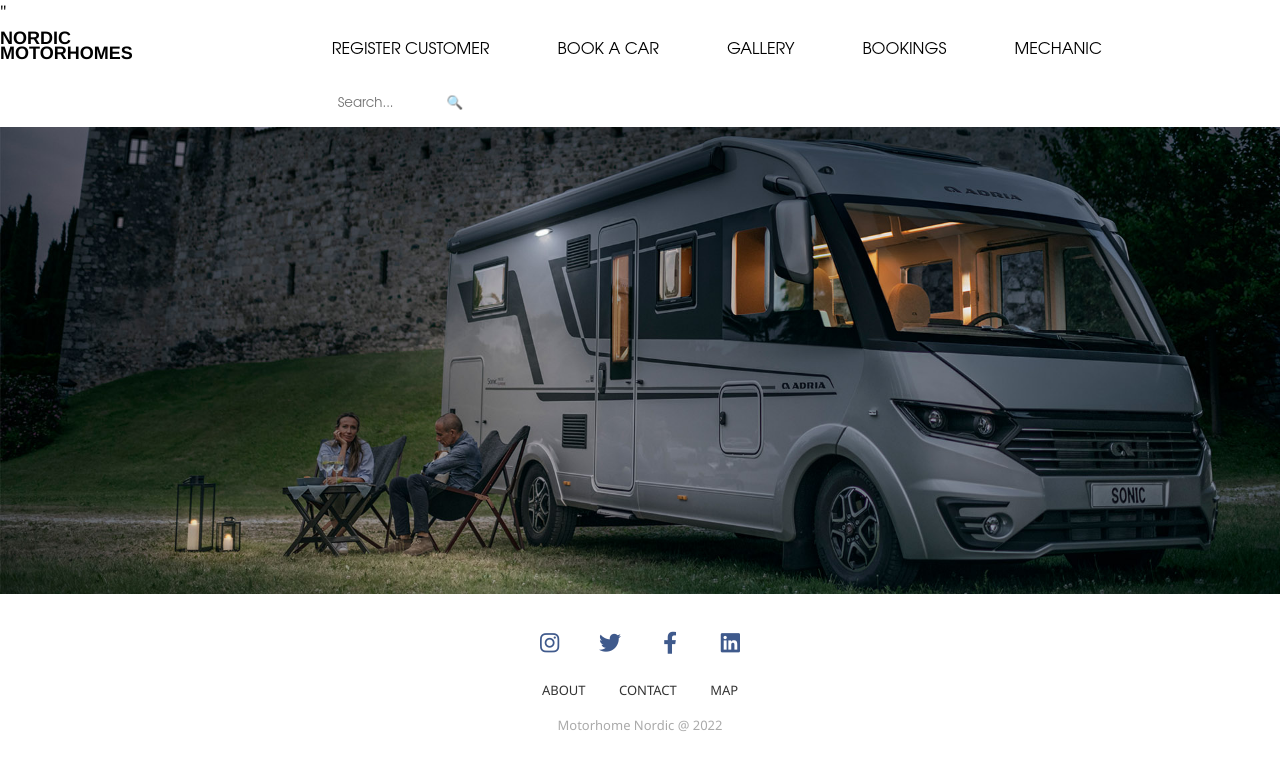
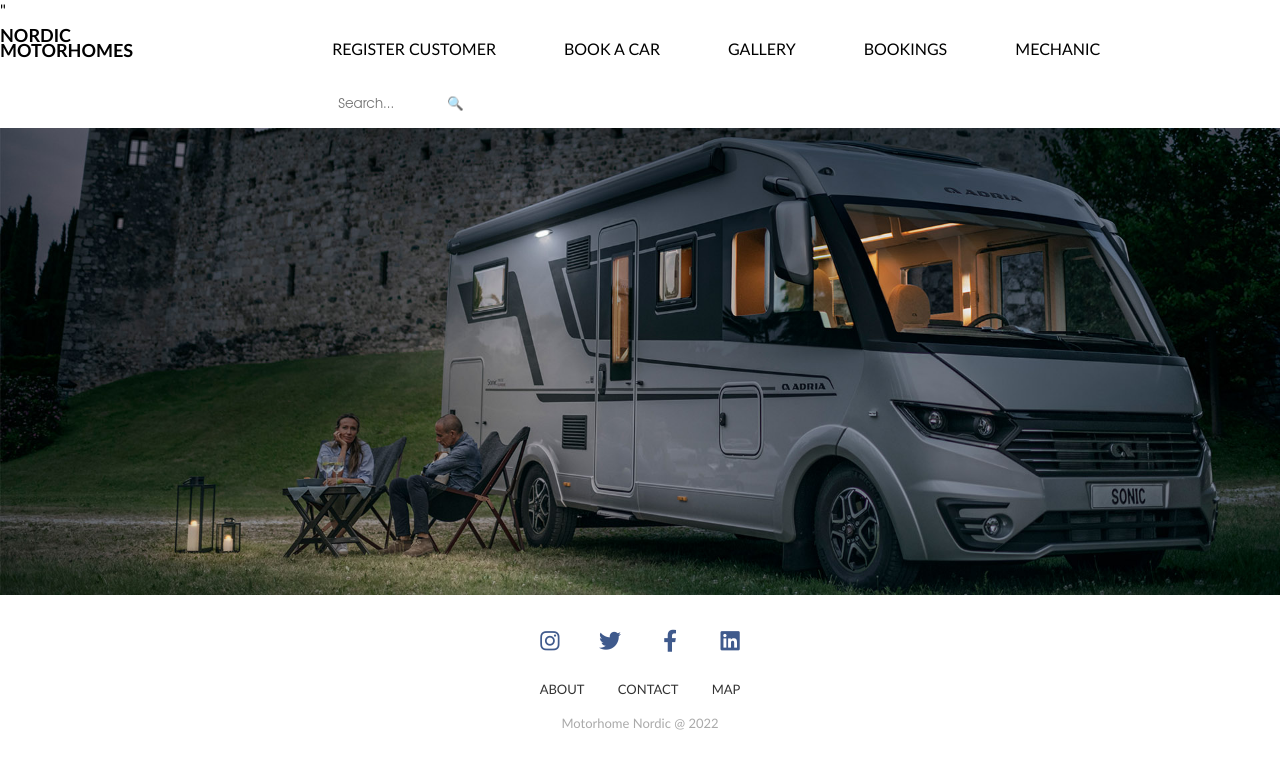
Before and after one commit to moniozd/2ndsemesterproject, a Spring app: page /frontpage/index in a window 1280 px wide. Shown: the top 770 px of the page. Run offline with Thymeleaf, Linux system fonts and the light colour scheme; the template is opened without the code that fills it, so the values that code supplies are empty; some libraries are stand-ins or nearby versions.

Commit message:
social media, fonts, searchbar, design

```diff
--- a/MotorhomesProject/src/main/resources/static/frontpage.css
+++ b/MotorhomesProject/src/main/resources/static/frontpage.css
@@ -4,11 +4,11 @@
 }
 body {
     margin: 0;
-    font-family: 'Segoe UI';
+    font-family: Optima, sans-serif;;
 }
 
 h1 {
-    font-family: "Helvetica Neue", Helvetica, Arial, SansSerif, sans-serif;
+    font-family: Optima, sans-serif;
     font-size: large;
     line-height: 85%;
 }
@@ -36,7 +36,7 @@ ul#nav-bar {
 }
 
 ul#nav-bar li a {
-    font-family: Avantgarde, TeX Gyre Adventor, URW Gothic L, sans-serif;
+    font-family: Optima, sans-serif;
     /*float: right;*/
     display: block;
     color: black;
```
